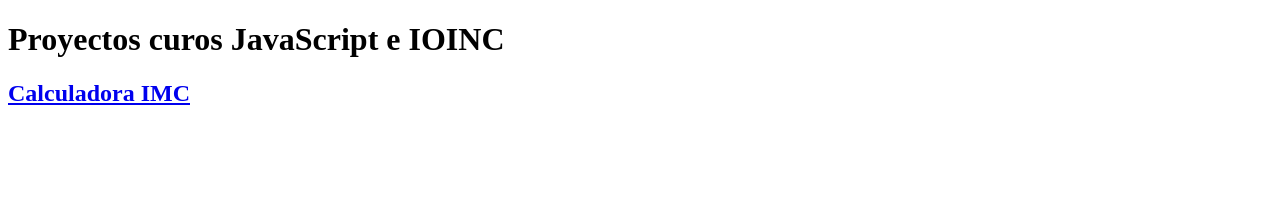
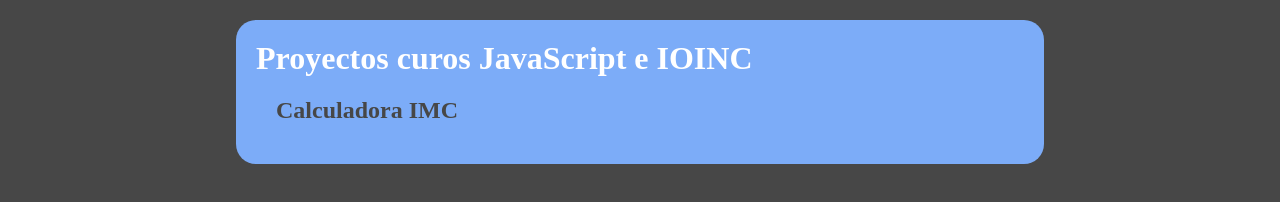
Before and after one commit to CarlosAADev/carlosaadev.github.io, a plain HTML site: page index.html in a window 1280 px wide. Drawn offline with Linux system fonts and the light colour scheme.

Commit message:
Commit Calculadora

```diff
--- a/index.html
+++ b/index.html
@@ -1,12 +1,19 @@
 <!DOCTYPE html>
 <html lang="es">
+
 <head>
     <meta charset="UTF-8">
     <meta name="viewport" content="width=device-width, initial-scale=1.0">
     <title>Proyectos curos JavaScript e IOINC</title>
+    <link rel="stylesheet" href="style.css">
 </head>
 <body>
-    <h1>Proyectos curos JavaScript e IOINC</h1>
-    <h2><a href="./calculadora_imc/index.html">Calculadora IMC</a></h2>
+    <div class="listado-proyectos">
+        <h1>Proyectos curos JavaScript e IOINC</h1>
+        <div class="proyecto">
+            <h2><a href="./calculadora_imc/index.html" target="_blank">Calculadora IMC</a></h2>
+        </div>
+    </div>
 </body>
+
 </html>
--- /dev/null
+++ b/style.css
@@ -0,0 +1,25 @@
+*{
+    margin: 0;
+    padding: 0;
+}
+body{
+    background-color: #474747;
+}
+h1{
+    color: white;
+}
+.listado-proyectos{
+    background-color:#7cacf8;
+    border-radius: 20px;
+    width: 60%;
+    margin: 20px auto;
+    padding: 20px;
+}
+.proyecto{
+    margin: 20px;
+    color: white;
+}
+.proyecto a{
+    color: #474747;
+    text-decoration: none;
+}
```
Also changed, not shown: calculadora_imc/calculadora.js (+35 -1 lines), calculadora_imc/styles.css (+7 -0 lines).
